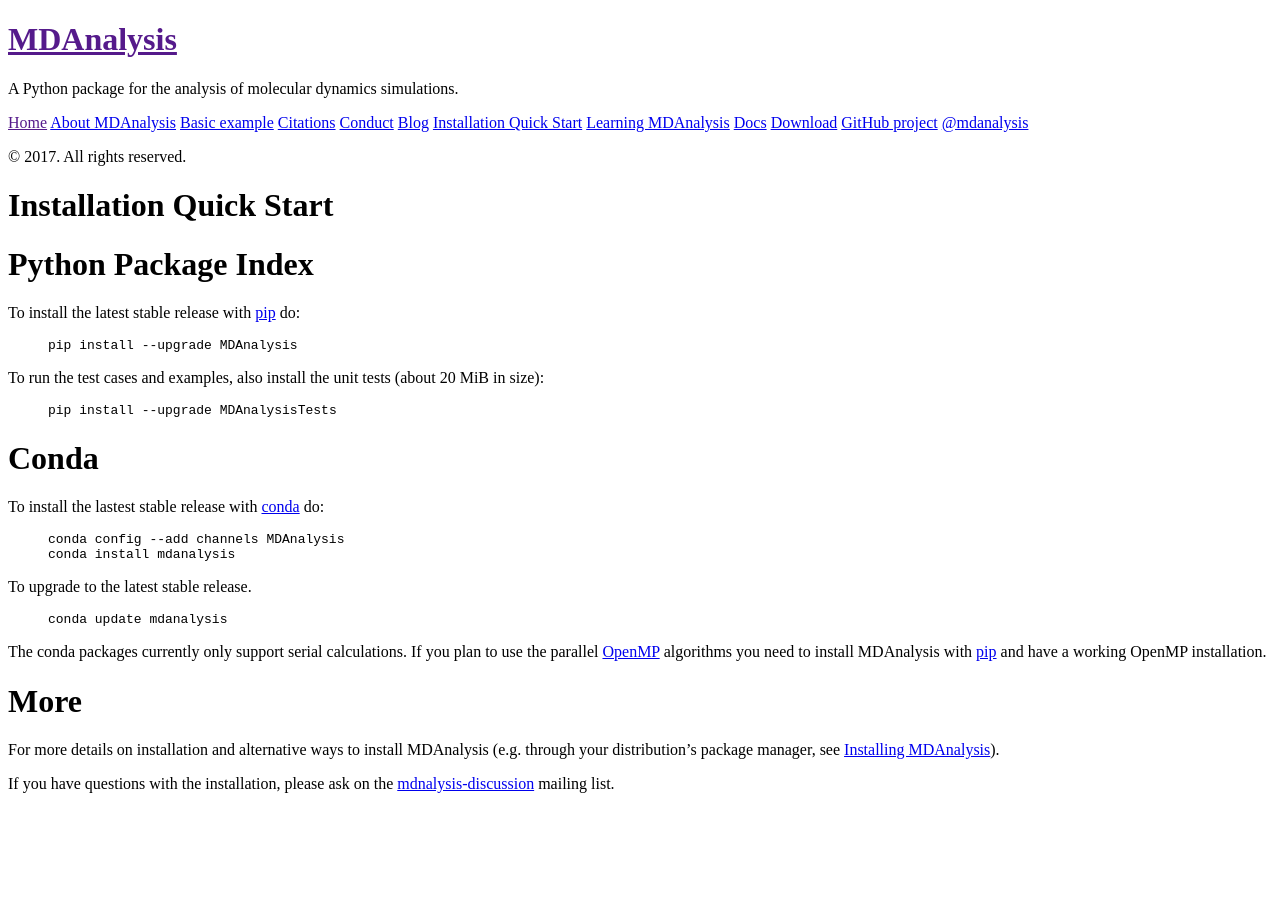
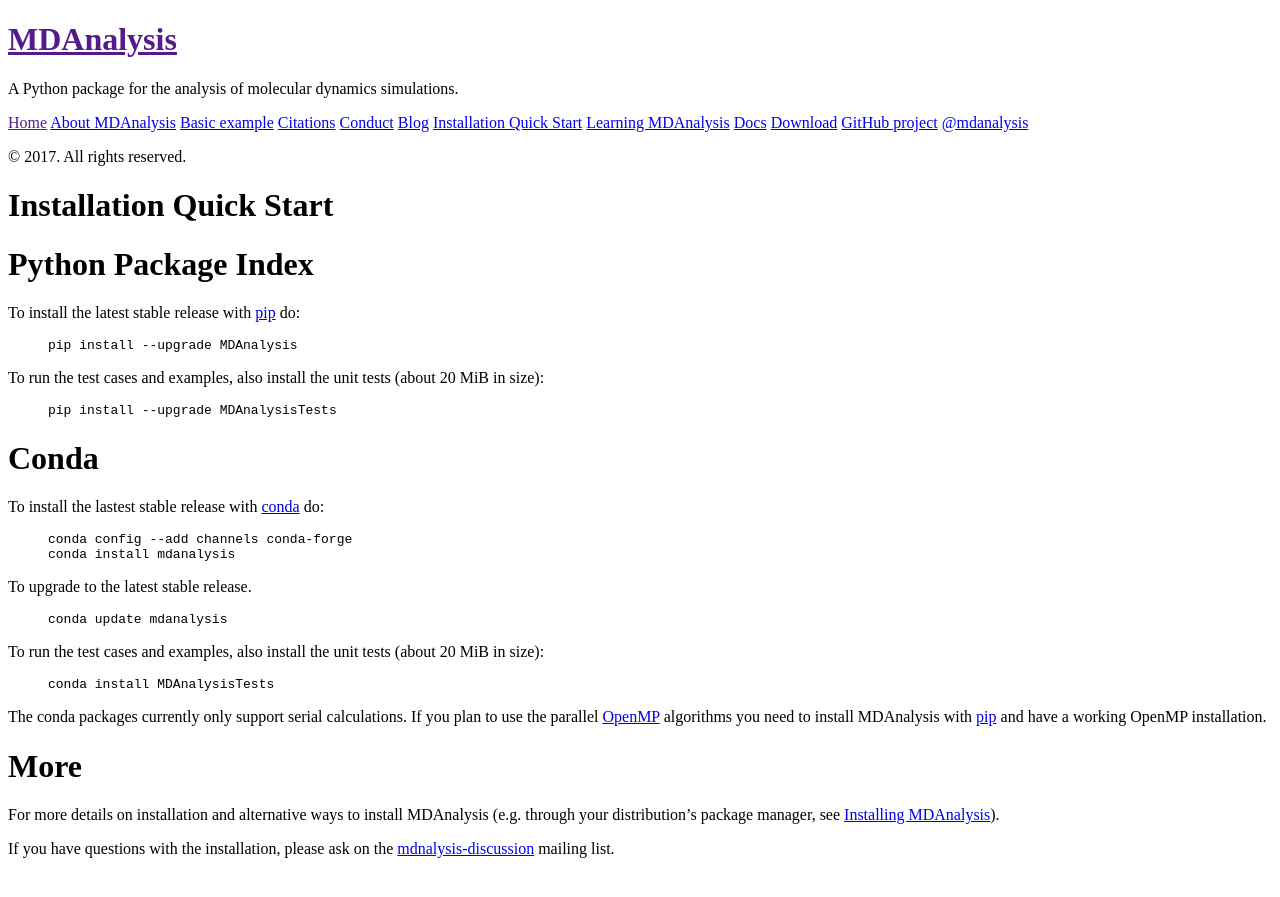
Before and after one commit to MDAnalysis/MDAnalysis.github.io, a Jekyll site: the page built from pages/installation_quick_start.md, in a window 1280 px wide. Shown: the top 897 px of the page. Built offline with Jekyll 4.4.1, drawn with Linux system fonts in a browser that asks for light colours; comment, search, counter and statistics services are not loaded.

Commit message:
updated conda installation instructions
- use conda-forge instead of MDAnalysis channel
- updated tests size: ~40 MiB instead of 20 MiB
- closes #54

```diff
--- a/pages/installation_quick_start.md
+++ b/pages/installation_quick_start.md
@@ -24,7 +24,7 @@ pip install --upgrade MDAnalysisTests
 To install the lastest stable release with [conda][conda] do:
 
 {% highlight bash %}
-conda config --add channels MDAnalysis
+conda config --add channels conda-forge
 conda install mdanalysis
 {% endhighlight %}
 
@@ -32,6 +32,13 @@ To upgrade to the latest stable release.
 
 {% highlight bash %}
 conda update mdanalysis
+{% endhighlight %}
+
+To run the test cases and examples, also install the unit tests (about 20 MiB
+in size):
+
+{% highlight bash %}
+conda install MDAnalysisTests
 {% endhighlight %}
 
 The conda packages currently only support serial calculations. If you
```
